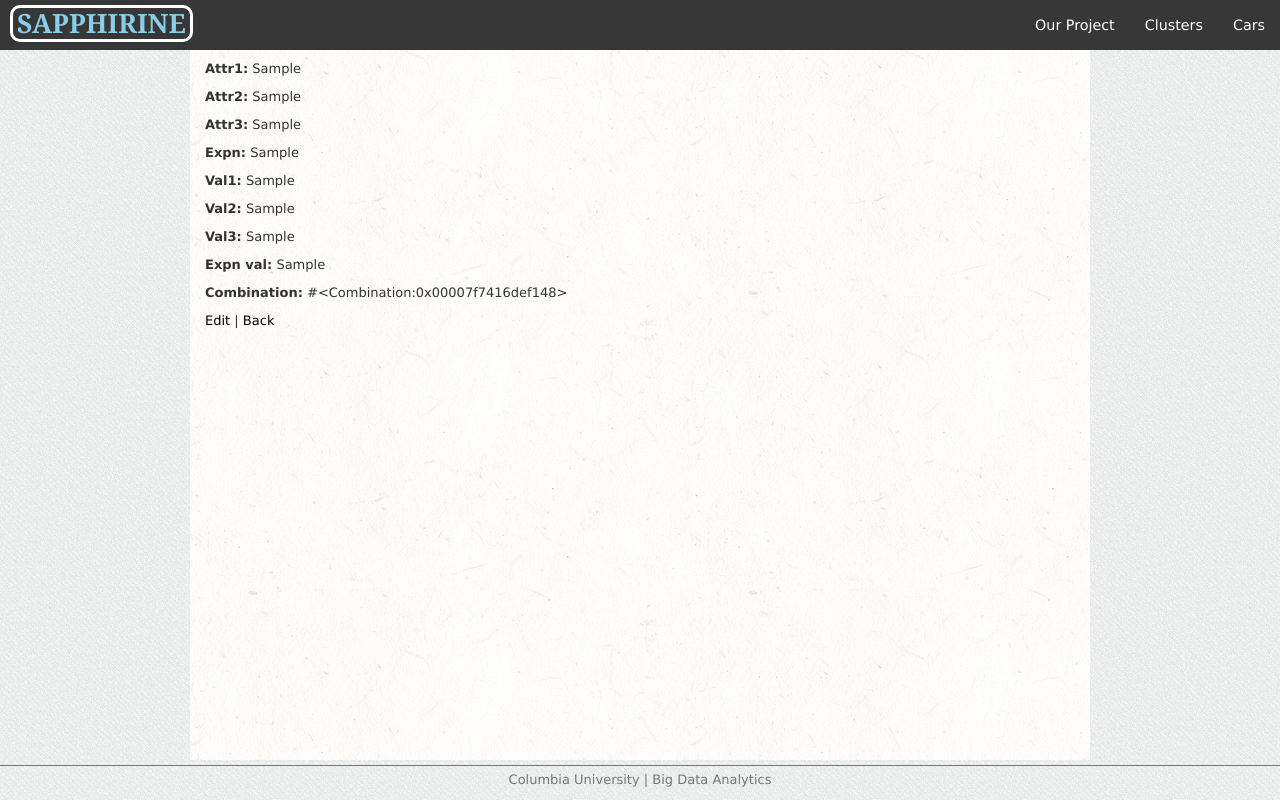
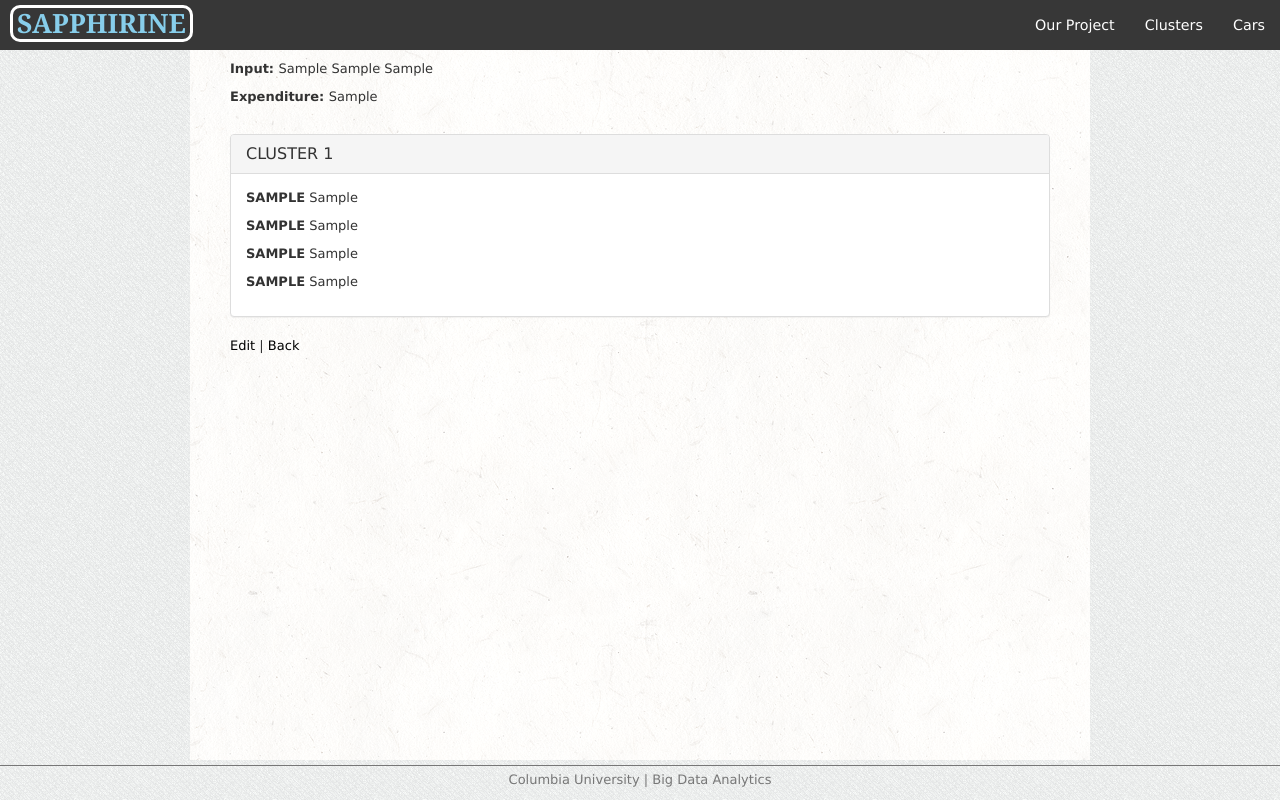
Before and after one commit to pengyuanz/sapphirine, a Rails app: page /combinations/1 in a window 1280 px wide. Run offline with Rails 7, Linux system fonts and the light colour scheme; tables that the repository leaves empty hold one stand-in row (values such as "Sample post"); style sheets or scripts are compiled from the project's sources; some libraries are stand-ins or nearby versions.

Commit message:
modify layout of clusters

```diff
--- a/app/assets/stylesheets/custom.css.scss
+++ b/app/assets/stylesheets/custom.css.scss
@@ -29,11 +29,15 @@
   position:relative;
   width: 900px;
   background: url('/assets/lightpaperfibers.png') repeat scroll 0 0 rgba(0, 0, 0, 0);
-  padding-top: 50px;
-  padding-bottom: 10px;
+  padding:50px 15px 10px 15px;
   min-height: 95%;
   height:auto !important;
   height:95%;
+}
+
+.inner-wrapper{
+  padding-left:25px !important;
+  padding-right:25px !important;
 }
 
 
--- a/app/helpers/combinations_helper.rb
+++ b/app/helpers/combinations_helper.rb
@@ -1,2 +1,13 @@
 module CombinationsHelper
+	def print_val(str)
+		if(str.include? '|')
+			tmp = "(TOP 3)<br>"
+			tokens = str.split('|')
+			tokens.each { |token| tmp += "#{token}<br>" }
+		else
+			tmp = str
+		end
+		tmp.html_safe
+	end
+
 end
--- a/app/views/combinations/show.html.erb
+++ b/app/views/combinations/show.html.erb
@@ -1,51 +1,51 @@
+<div class="inner-wrapper">
 	<p id="notice"><%= notice %></p>
 
 	<p>
-  <strong>Attr1:</strong>
+		<strong>Input: </strong>
 		<%= @combination.attr1 %>
-</p>
-
-<p>
-  <strong>Attr2:</strong>
 		<%= @combination.attr2 %>
-</p>
-
-<p>
-  <strong>Attr3:</strong>
 		<%= @combination.attr3 %>
 	</p>
 
 	<p>
-  <strong>Expn:</strong>
+		<strong>Expenditure: </strong>
 		<%= @combination.expn %>
 	</p>
-
+	<br>
+	<% i = 0 %>
 	<% @combination.clusters.each do |cluster| %>
+		<% i += 1 %>
+		<div class="panel panel-default">
+			<div class="panel-heading">
+				<h3 class="panel-title"><%= "CLUSTER #{i}" %></h3>
+			</div>
+			<div class="panel-body">
 				<p>
-	  <strong>Val1:</strong>
-	  <%= cluster.val1 %>
+				  <strong><%= @combination.attr1.upcase %></strong>
+				  <%= print_val(cluster.val1) %>
 				</p>
 
 				<p>
-	  <strong>Val2:</strong>
-	  <%= cluster.val2 %>
+				  <strong><%= @combination.attr2.upcase %></strong>
+				  <%= print_val(cluster.val2) %>
 				</p>
 
 				<p>
-	  <strong>Val3:</strong>
-	  <%= cluster.val3 %>
+				  <strong><%= @combination.attr3.upcase %></strong>
+				  <%= print_val(cluster.val3) %>
 				</p>
 
 				<p>
-	  <strong>Expn val:</strong>
-	  <%= cluster.expn_val %>
+				  <strong><%= @combination.expn.upcase %></strong>
+				  <%= print_val(cluster.expn_val) %>
 				</p>
+			</div>
+		</div>
 
-	<p>
-	  <strong>Combination:</strong>
-	  <%= cluster.combination %>
-	</p>
 	<% end %>
 
 	<%= link_to 'Edit', edit_combination_path(@combination) %> |
 	<%= link_to 'Back', combinations_path %>
+
+</div>
```
Also changed, not shown: app/views/combinations/index.html.erb (+54 -8 lines), app/views/welcome/home.html.erb (+0 -10 lines), app/controllers/combinations_controller.rb (indentation only). Lines whose indentation alone changed are shown as unchanged.
